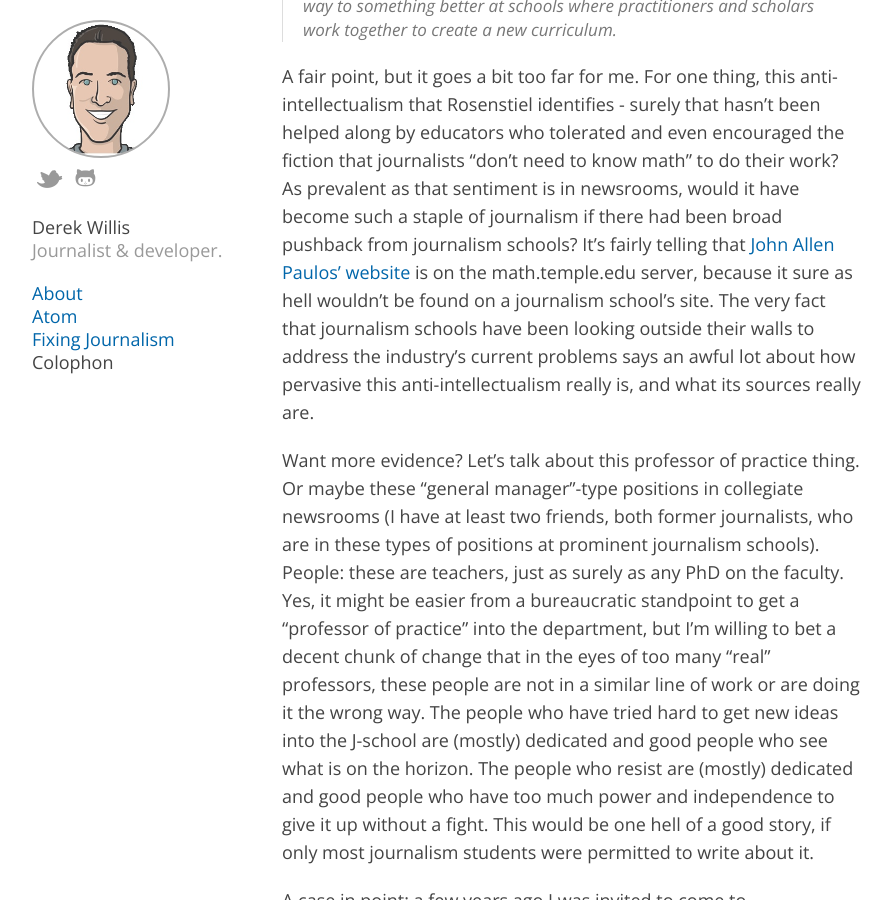
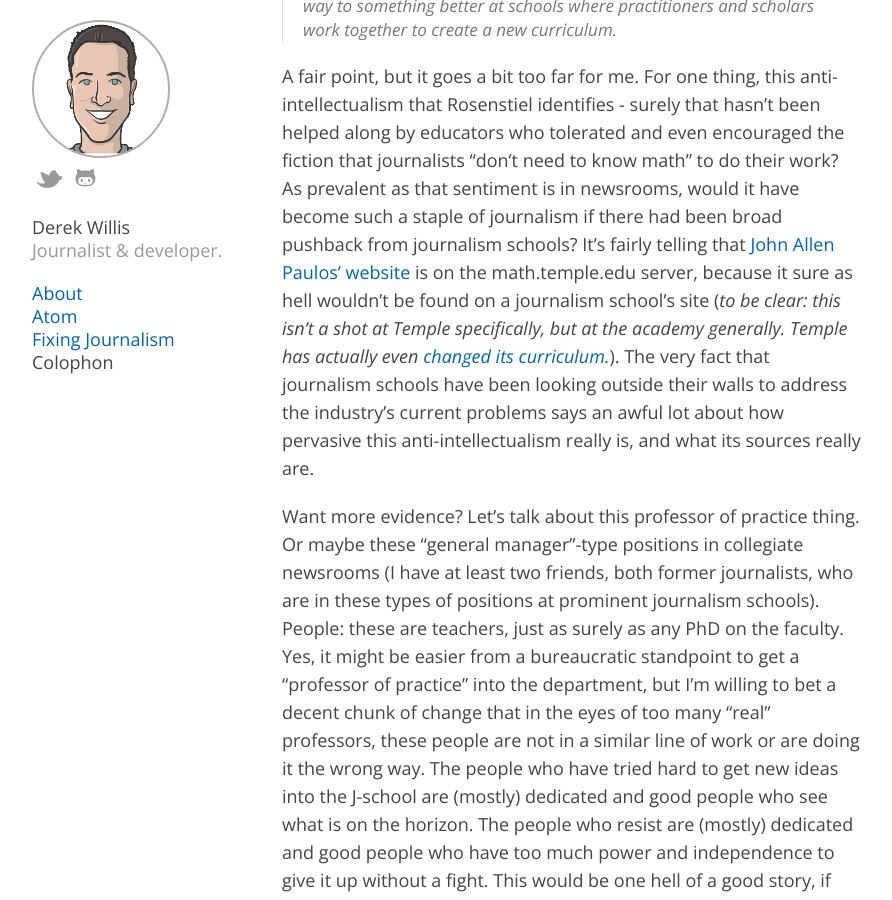
Before and after one commit to dwillis/dwillis.github.com, a Jekyll site: the page built from _posts/2013-04-28-academy-fight-song.md, in a window 1280 px wide and 900 px high, scrolled down 2284 px. Shown: the whole window, without its empty margins (138-1030 px from the left). Built offline with Jekyll 4.4.1, drawn with Linux system fonts in a browser that asks for light colours; some web fonts are replaced.

Commit message:
added temple note

```diff
--- a/_posts/2013-04-28-academy-fight-song.md
+++ b/_posts/2013-04-28-academy-fight-song.md
@@ -33,7 +33,7 @@ For this, some blame (but only some) can be apportioned to the audience. As Rose
 
 > For years, journalism was marred by an ugly streak of anti-intellectualism — the denial of theory, the exaltation of craft, the repudiation [sic] professional identity, ignorance of scholarship. One byproduct of the crisis in journalism is that anti-intellectualism is giving way to something better at schools where practitioners and scholars work together to create a new curriculum.
 
-A fair point, but it goes a bit too far for me. For one thing, this anti-intellectualism that Rosenstiel identifies - surely that hasn't been helped along by educators who tolerated and even encouraged the fiction that journalists "don't need to know math" to do their work? As prevalent as that sentiment is in newsrooms, would it have become such a staple of journalism if there had been broad pushback from journalism schools? It's fairly telling that [John Allen Paulos' website](https://math.temple.edu/~paulos/) is on the math.temple.edu server, because it sure as hell wouldn't be found on a journalism school's site. The very fact that journalism schools have been looking outside their walls to address the industry's current problems says an awful lot about how pervasive this anti-intellectualism really is, and what its sources really are.
+A fair point, but it goes a bit too far for me. For one thing, this anti-intellectualism that Rosenstiel identifies - surely that hasn't been helped along by educators who tolerated and even encouraged the fiction that journalists "don't need to know math" to do their work? As prevalent as that sentiment is in newsrooms, would it have become such a staple of journalism if there had been broad pushback from journalism schools? It's fairly telling that [John Allen Paulos' website](https://math.temple.edu/~paulos/) is on the math.temple.edu server, because it sure as hell wouldn't be found on a journalism school's site (_to be clear: this isn't a shot at Temple specifically, but at the academy generally. Temple has actually even [changed its curriculum](http://sites.temple.edu/andrewmendelson/2011/09/temple-journalism-%E2%80%93-a-trajectory-of-curricular-innovation/)._). The very fact that journalism schools have been looking outside their walls to address the industry's current problems says an awful lot about how pervasive this anti-intellectualism really is, and what its sources really are.
 
 Want more evidence? Let's talk about this professor of practice thing. Or maybe these "general manager"-type positions in collegiate newsrooms (I have at least two friends, both former journalists, who are in these types of positions at prominent journalism schools). People: these are teachers, just as surely as any PhD on the faculty. Yes, it might be easier from a bureaucratic standpoint to get a "professor of practice" into the department, but I'm willing to bet a decent chunk of change that in the eyes of too many "real" professors, these people are not in a similar line of work or are doing it the wrong way. The people who have tried hard to get new ideas into the J-school are (mostly) dedicated and good people who see what is on the horizon. The people who resist are (mostly) dedicated and good people who have too much power and independence to give it up without a fight. This would be one hell of a good story, if only most journalism students were permitted to write about it.
 
```
